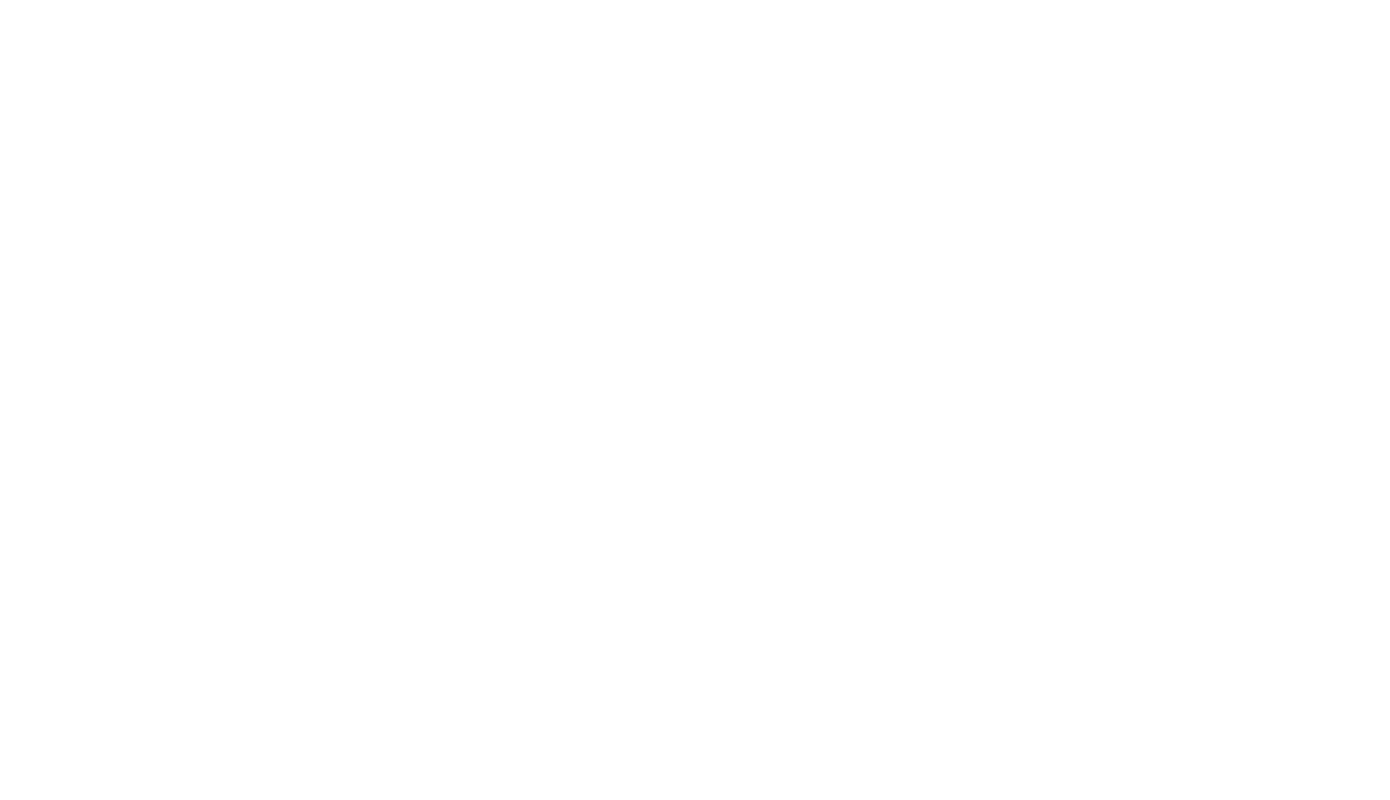
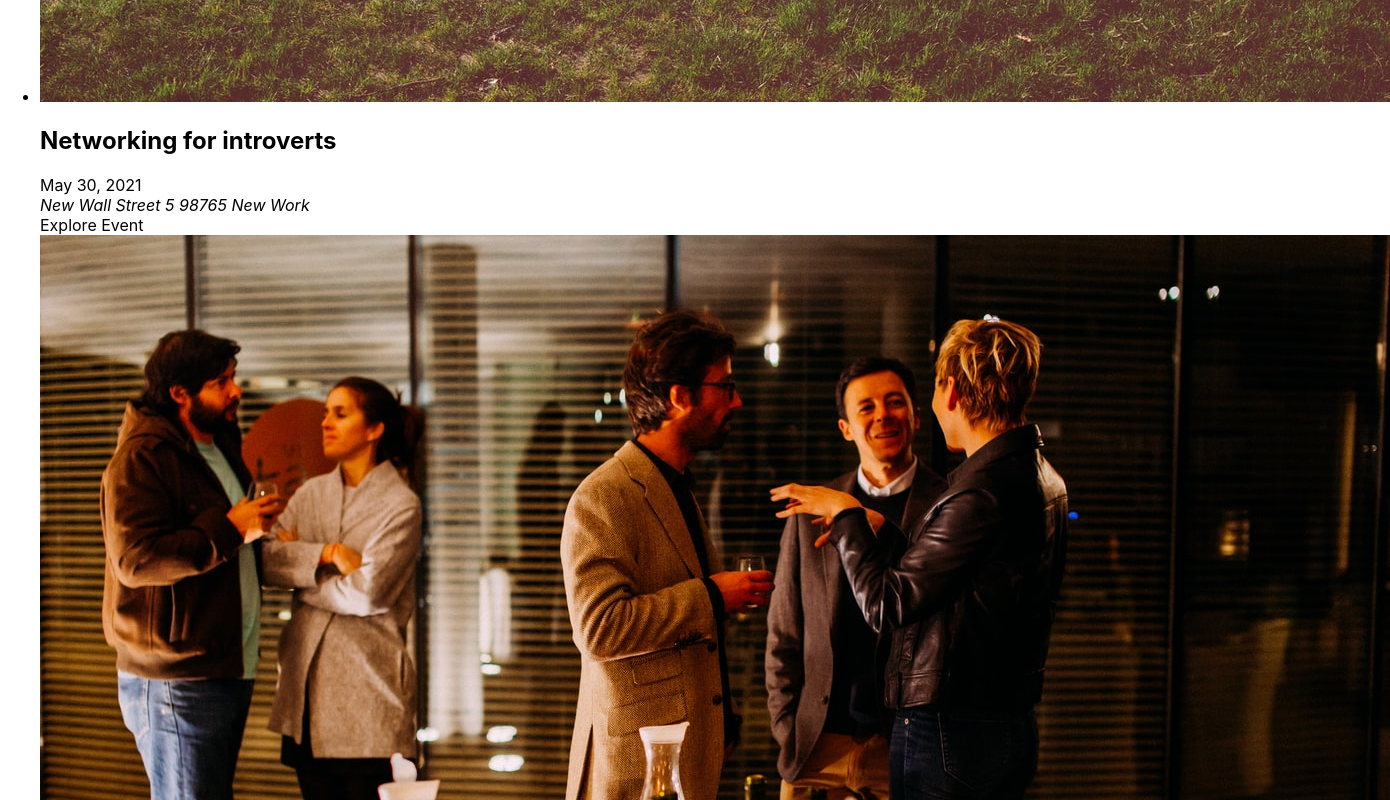
Before and after one commit to KristinaChausheva/NextEvents, a Next.js app in the folder next-event/: page / in a window 1280 px wide. Shown: the part 880-1680 px from the top of the page, 1390 px wide, since content can reach past the window. Before the commit the page ends 800 px from the top, so only its background shows below. Built offline with nearby package versions, Linux system fonts and the light colour scheme.

Commit message:
adding event list and event item component

```diff
--- /dev/null
+++ b/next-event/components/events/event-item.js
@@ -0,0 +1,35 @@
+import Link from 'next/link'
+
+export default function EventItem(props) {
+    const { title, image, date, location, id } = props
+
+    const humanReadableDate = new Date(date).toLocaleDateString('en-US', {
+        day: 'numeric',
+        month: 'long',
+        year: 'numeric'
+    })
+
+    const formatedAddress = location.replace(',', '\n')
+
+    const exploreLink = `/events/${id}`
+
+    return (
+        <li>
+            <img src={'/'+ image} alt={title} />
+            <div>
+                <div>
+                    <h2>{title}</h2>
+                    <div>
+                        <time>{humanReadableDate}</time>
+                    </div>
+                    <div>
+                        <address>{formatedAddress}</address>
+                    </div>
+                </div>
+                <div>
+                    <Link href={exploreLink}>Explore Event</Link>
+                </div>
+            </div>
+        </li>
+    )
+}
--- /dev/null
+++ b/next-event/components/events/event-list.js
@@ -0,0 +1,13 @@
+import EventItem from "./event-item"
+
+export default function EventList(props) {
+    const { items } = props
+
+    return (
+        <ul>
+            {items.map((event) => (<EventItem key={event.id} id={event.id} title={event.title} location={event.location} date={event.date} image={event.image}/>
+
+            ))}
+        </ul>
+    )
+}
--- a/next-event/pages/events/index.js
+++ b/next-event/pages/events/index.js
@@ -4,6 +4,7 @@
     return (
         <div>
             <h1>Events Page</h1>
+
         </div>
     )
 }
--- a/next-event/pages/index.js
+++ b/next-event/pages/index.js
@@ -1,9 +1,13 @@
+import { getFeaturedEvents} from '../dummy-data'
+import EventList from '../components/events/event-list'
 
+export default function HomePage() {
+const featuredEvents = getFeaturedEvents()
 
-export default function HomePAge() {
     return (
         <div>
             <h1>Home(landing) Page</h1>
+            <EventList items={featuredEvents}/>
         </div>
     )
 }
```
